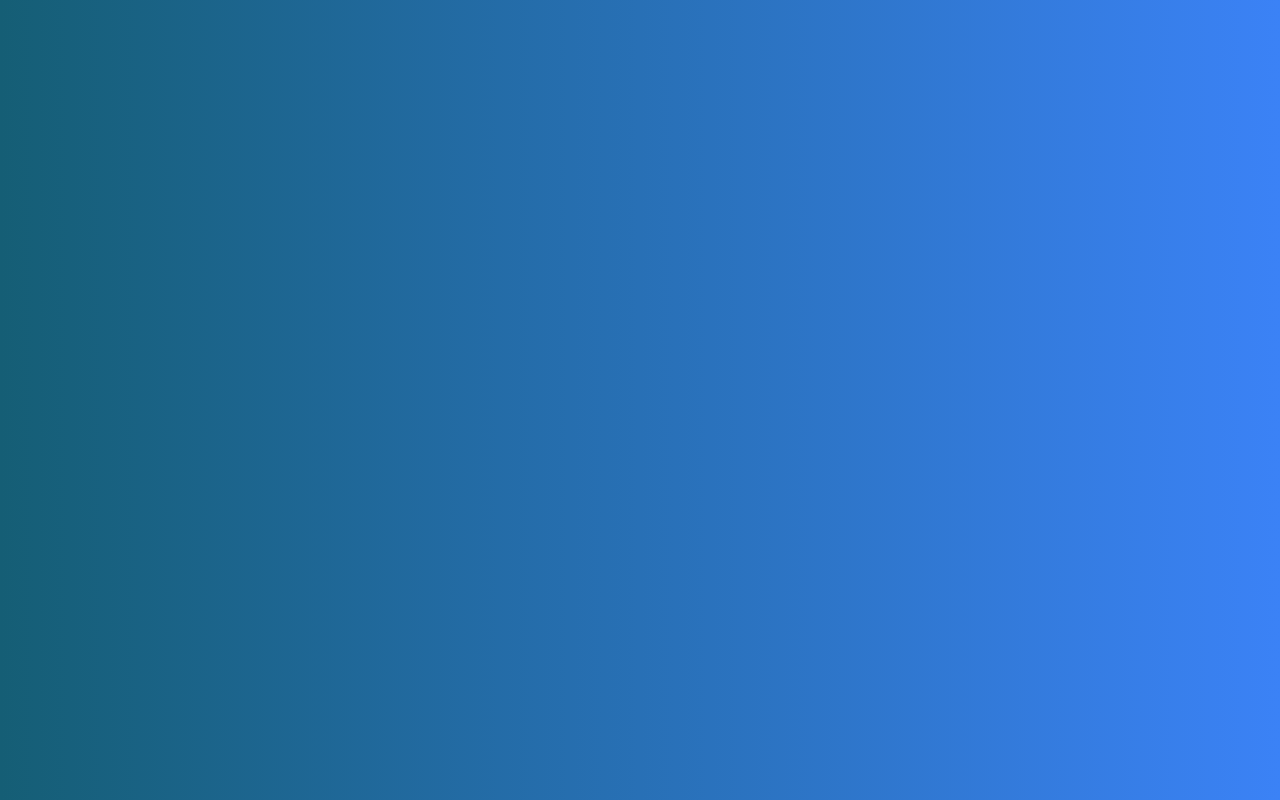
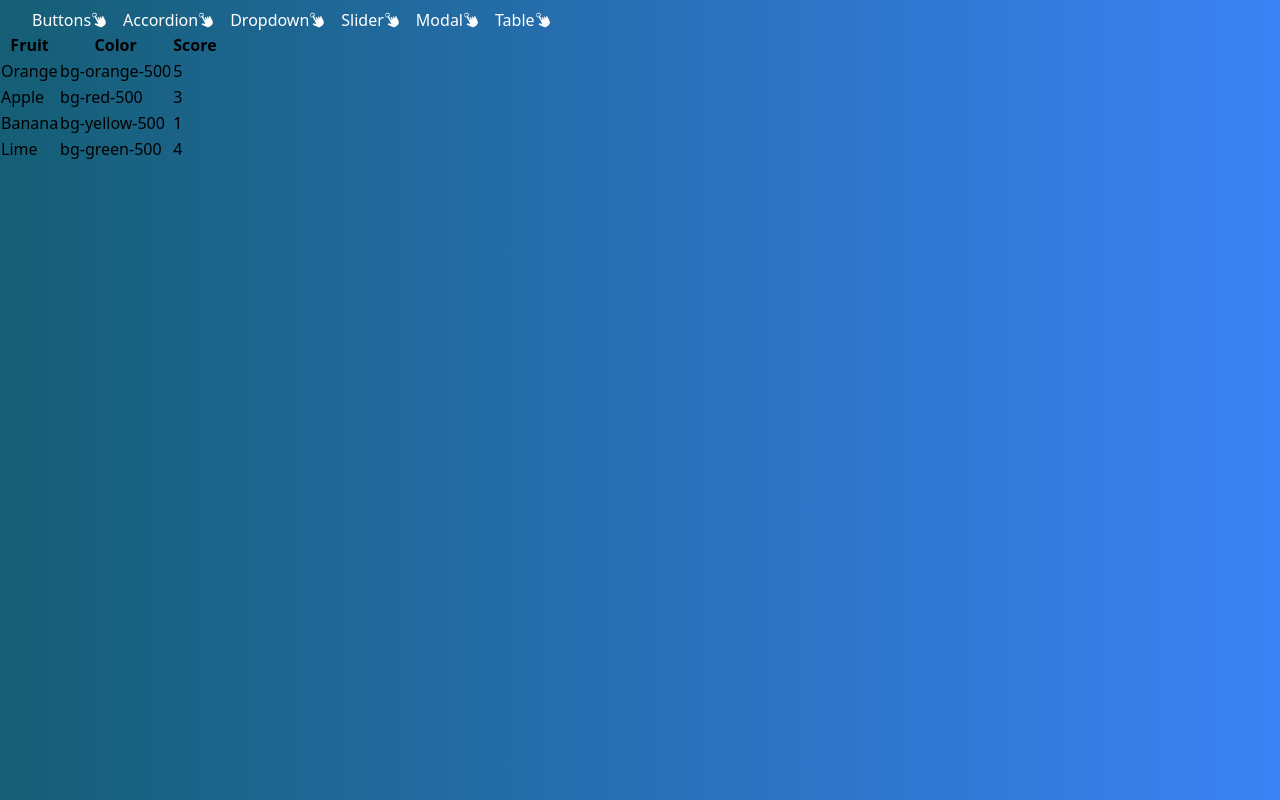
Before and after one commit to Harshalbih/React-tailwind, a React (Create React App) app: page /table in a window 1280 px wide. Before the commit this address had no page. Built offline with nearby package versions, Linux system fonts and the light colour scheme; the HTML template or start-up script is replaced by a standard one.

Commit message:
Added Table component

```diff
--- a/src/App.js
+++ b/src/App.js
@@ -4,6 +4,7 @@ import Accordianpage from "./pages/Accordianpage";
 import Dropdownpage from "./pages/Dropdownpage";
 import Sliderpage from "./pages/Sliderpage";
 import Modalpage from "./pages/Modalpage";
+import Tablepage from "./pages/Tablepage";
 
 import {
   BrowserRouter as Router,
@@ -21,6 +22,7 @@ function App() {
           <Route exact path="/dropdown" element={<Dropdownpage/>}/>
           <Route exact path="/slider" element={<Sliderpage />}/>
           <Route exact path="/modal" element={<Modalpage />}/>
+          <Route exact path="/table" element={<Tablepage />}/>
         </Routes>
       </Router>
     </div>
--- a/src/Components/Sidebar.js
+++ b/src/Components/Sidebar.js
@@ -21,6 +21,9 @@ function Sidebar() {
         <li>
           <Link to="/modal" className="hover:text-blue-300 flex flex-y">Modal <GiClick className='mt-1'/></Link>
         </li>
+        <li>
+          <Link to="/table" className="hover:text-blue-300 flex flex-y">Table <GiClick className='mt-1'/></Link>
+        </li>
       </ul>
     </div>
   );
--- /dev/null
+++ b/src/Components/Table.js
@@ -0,0 +1,29 @@
+import React from 'react'
+
+function Table({data}) {
+    const renderedRows = data.map((fruit)=>{
+        return(
+            <tr key={fruit.name}>
+                <td>{fruit.name}</td>
+                <td>{fruit.color}</td>
+                <td>{fruit.score}</td>
+            </tr>
+        )
+    });
+  return (
+        <table>
+            <thead>
+                <tr>
+                    <th>Fruit</th>
+                    <th>Color</th>
+                    <th>Score</th>
+                </tr>
+            </thead>
+            <tbody>
+                 {renderedRows}
+            </tbody>
+        </table>
+  )
+}
+
+export default Table
--- /dev/null
+++ b/src/pages/Tablepage.js
@@ -0,0 +1,21 @@
+import React from 'react'
+import Table from '../Components/Table'
+import Sidebar from '../Components/Sidebar'
+
+function Tablepage() {
+const data = [
+    {name: 'Orange', color: 'bg-orange-500', score:5},
+    {name: 'Apple', color: 'bg-red-500', score:3},
+    {name: 'Banana', color: 'bg-yellow-500', score:1},
+    {name: 'Lime', color: 'bg-green-500', score:4}
+]
+
+  return (
+    <div>
+        <Sidebar />
+        <Table data={data}/>
+    </div>
+  )
+}
+
+export default Tablepage
```
